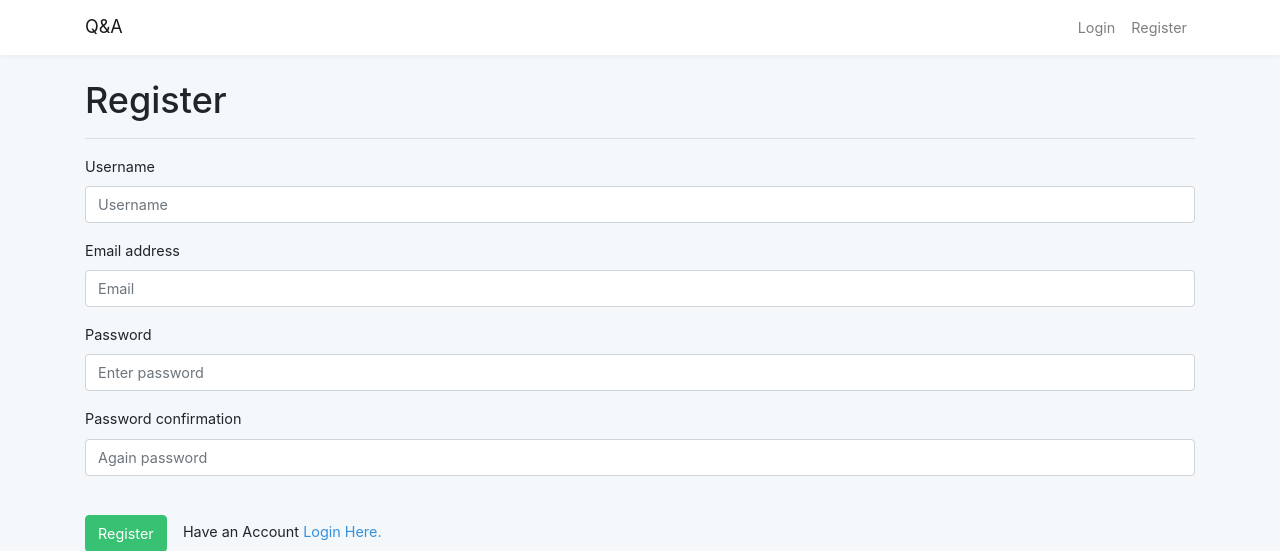
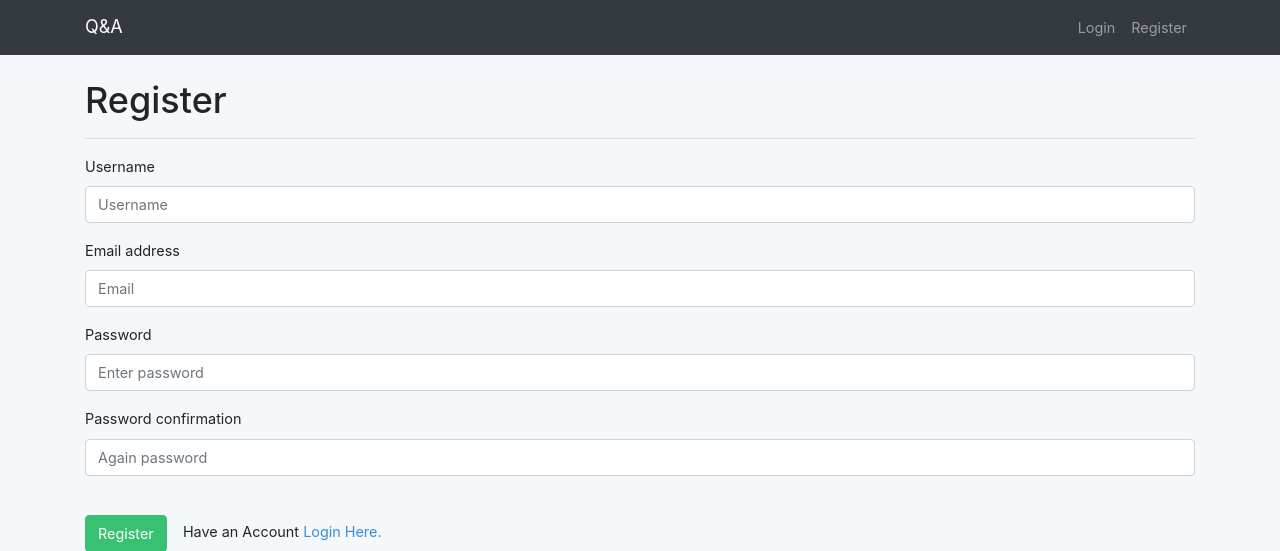
Before and after one commit to Zachary-Rude/django-qa, a Django app: page /register in a window 1280 px wide. Shown: the top 551 px of the page. Run offline with Django 3.2, Linux system fonts and the light colour scheme; some libraries are stand-ins or nearby versions.

Commit message:
Update base.html

```diff
--- a/templates/base.html
+++ b/templates/base.html
@@ -12,7 +12,7 @@
 </head>
 <body>
 <div id="app">
-    <nav class="navbar navbar-expand-md navbar-light navbar-laravel">
+    <nav class="navbar navbar-expand-md navbar-dark bg-dark">
         <div class="container">
             <a class="navbar-brand" href="{% url 'qa:home' %}">
                 Q&A
```
